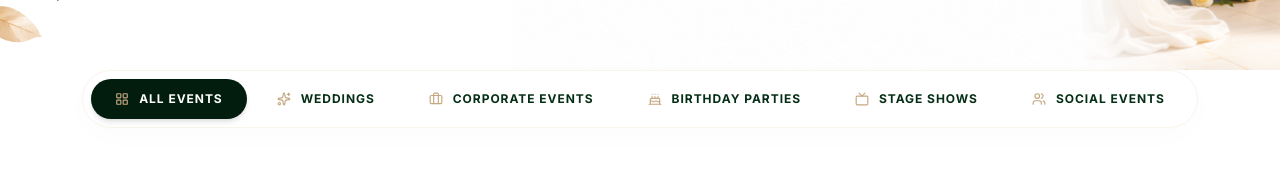
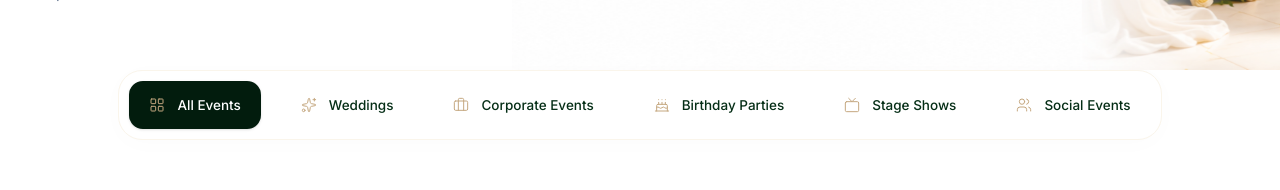
Before and after one commit to sivaathri/Event-Management-, a React (Vite) app: page /portfolio in a window 1280 px wide. Shown: the part 466-656 px from the top of the page. Built offline with nearby package versions, Linux system fonts and the light colour scheme; a web font is replaced by a local one.

Commit message:
feat: implement PortfolioPage component with categorized event filtering and grid display

```diff
--- a/src/pages/PortfolioPage.jsx
+++ b/src/pages/PortfolioPage.jsx
@@ -12,7 +12,6 @@ import {
 } from 'lucide-react';
 import ScrollReveal from '../components/ScrollReveal';
 import portfliobg from '../assets/portfliobg.png';
-import portfliol from '../assets/portfliol.png';
 
 const categories = [
   { id: 'all', label: 'All Events', icon: LayoutGrid },
@@ -99,13 +98,6 @@ export default function PortfolioPage() {
       {/* Portfolio Header with Soft Fading Image */}
       <section className="relative pt-32 pb-16 overflow-hidden">
 
-        {/* Left side leaf decoration */}
-        <img
-          src={portfliol}
-          alt=""
-          className="absolute left-0 top-0 h-full w-auto object-contain object-left pointer-events-none -z-10 select-none"
-        />
-
         {/* Right side fading backdrop image */}
         <div className="absolute right-0 top-0 bottom-0 w-[55%] lg:w-[60%] -z-10 hidden md:block select-none pointer-events-none">
           {/* Vignette Gradients */}
@@ -154,7 +146,7 @@ export default function PortfolioPage() {
 
           {/* Category Tabs Pill Container */}
           <div className="flex justify-center mb-16">
-            <div className="bg-white border border-[#FAF5EB] rounded-2xl md:rounded-full p-2 shadow-[0_8px_30px_rgba(0,0,0,0.015)] flex flex-wrap justify-center items-center gap-1.5 max-w-full">
+            <div className="bg-white border border-[#FAF5EB] rounded-[24px] p-2.5 shadow-[0_4px_25px_rgba(0,0,0,0.015)] flex flex-wrap justify-center items-center gap-3 md:gap-5 max-w-full">
               {categories.map((cat) => {
                 const Icon = cat.icon;
                 const isActive = activeTab === cat.id;
@@ -162,13 +154,13 @@ export default function PortfolioPage() {
                   <button
                     key={cat.id}
                     onClick={() => setActiveTab(cat.id)}
-                    className={`flex items-center gap-2.5 px-6 py-3 rounded-full text-xs font-bold tracking-[0.08em] transition-all duration-300 uppercase whitespace-nowrap ${
+                    className={`flex items-center gap-3 px-5 py-3.5 rounded-[14px] text-[13.5px] font-sans font-medium transition-all duration-300 whitespace-nowrap ${
                       isActive
-                        ? 'bg-[#021C0D] text-white shadow-md'
-                        : 'text-[#052e16] hover:bg-[#FAF5EB]/60 hover:text-[#b78d51]'
+                        ? 'bg-[#021C0D] text-white shadow-sm'
+                        : 'text-[#052e16] hover:bg-[#FAF5EB]/50 hover:text-[#b78d51]'
                     }`}
                   >
-                    <Icon className={`w-3.5 h-3.5 ${isActive ? 'text-[#c5a880]' : 'text-[#c5a880]'}`} />
+                    <Icon className="w-4 h-4 text-[#c5a880] flex-shrink-0" strokeWidth={1.5} />
                     {cat.label}
                   </button>
                 );
```
